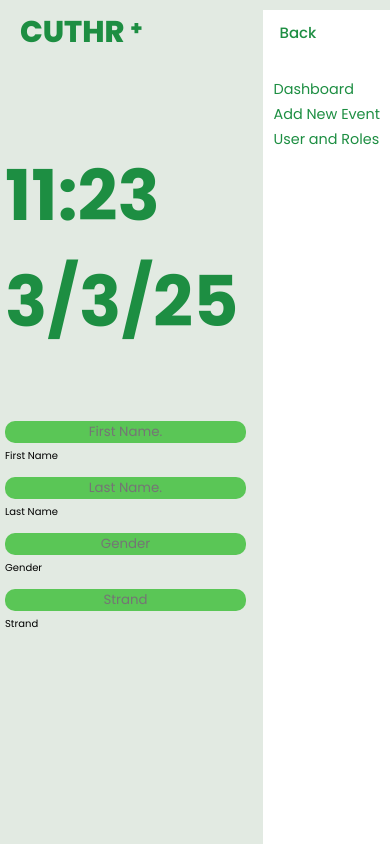
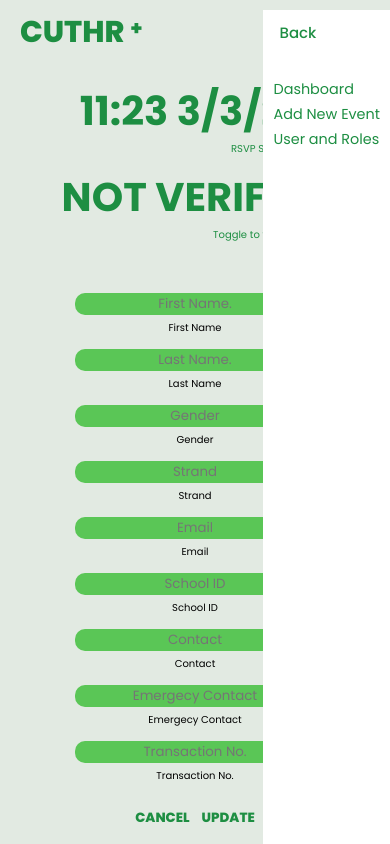
Before and after one commit to FajiSource/cuthr_admin_app, a React (Vite) app: page /dashboard/user in a window 390 px wide. Built offline with nearby package versions, Linux system fonts and the light colour scheme.

Commit message:
fixed responsiveness

```diff
--- a/src/assets/globals.css
+++ b/src/assets/globals.css
@@ -825,3 +825,39 @@
     font-weight: 800;
 
 }
+
+
+@media (max-width:1049px) {
+    .form-group {
+        flex-direction: column;
+        width: 100%;
+        position: relative;
+        align-items: center;
+    }
+
+.form-row{
+    text-align: center;
+    width: fit-content;
+}
+.update-user-header {
+    width: 100%;
+    display: flex;
+    align-items: center;
+    justify-content: left;
+    flex-direction: column;
+    gap: 10px;
+}
+.update-header-col h1 {
+    font-size: 40px;
+    margin: 0px;
+    padding: 0px;
+}
+.form-btns {
+    width: 100%;
+    margin-top: 10px;
+    display: flex;
+    align-items: center;
+    justify-content: center;
+    padding-right: 0px;
+}
+}
```
